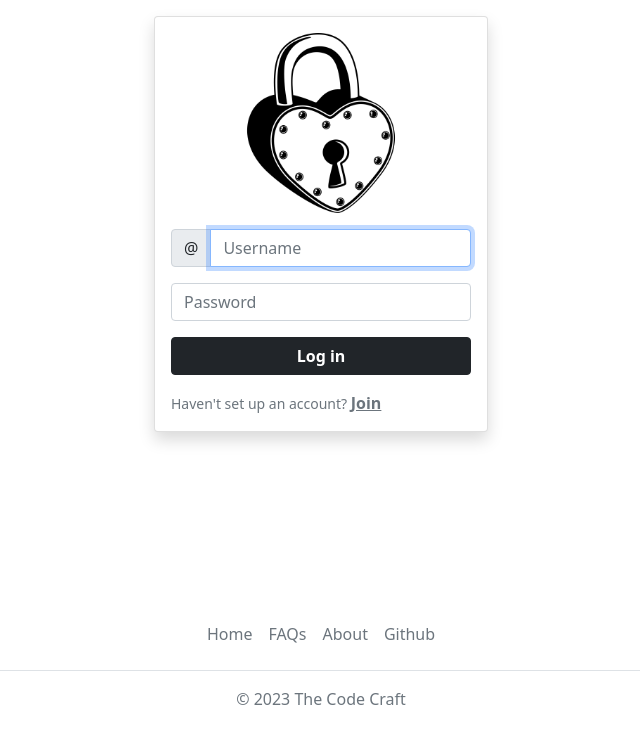
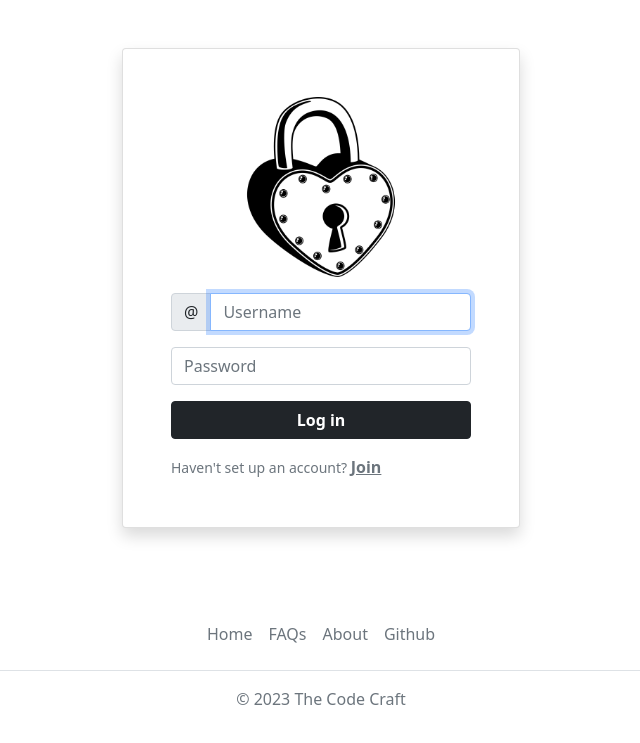
Before and after one commit to voizlav/codecraft, a Flask app: page /accounts/login in a window 1280 px wide. Shown: the part 57-800 px from the top of the page, without its empty margins (319-959 px from the left). Run offline with Flask 2, Linux system fonts and the light colour scheme; parts of the project's set-up code (start-up, migrations or seed data) failed here and were passed over.

Commit message:
Update accounts/login page

```diff
--- a/app/templates/accounts/login.html
+++ b/app/templates/accounts/login.html
@@ -3,7 +3,7 @@
 {% block title %}Login{% endblock %}
 {% block main %}
 <div class="container d-flex justify-content-center align-items-center mx-auto">
-  <div class="card mt-3 shadow p-3">
+  <div class="card mt-5 shadow p-5">
     <img
     src="{{ url_for('static', filename='img/login.png') }}"
     class="img-responsive rounded mx-auto d-block mb-3"
```
